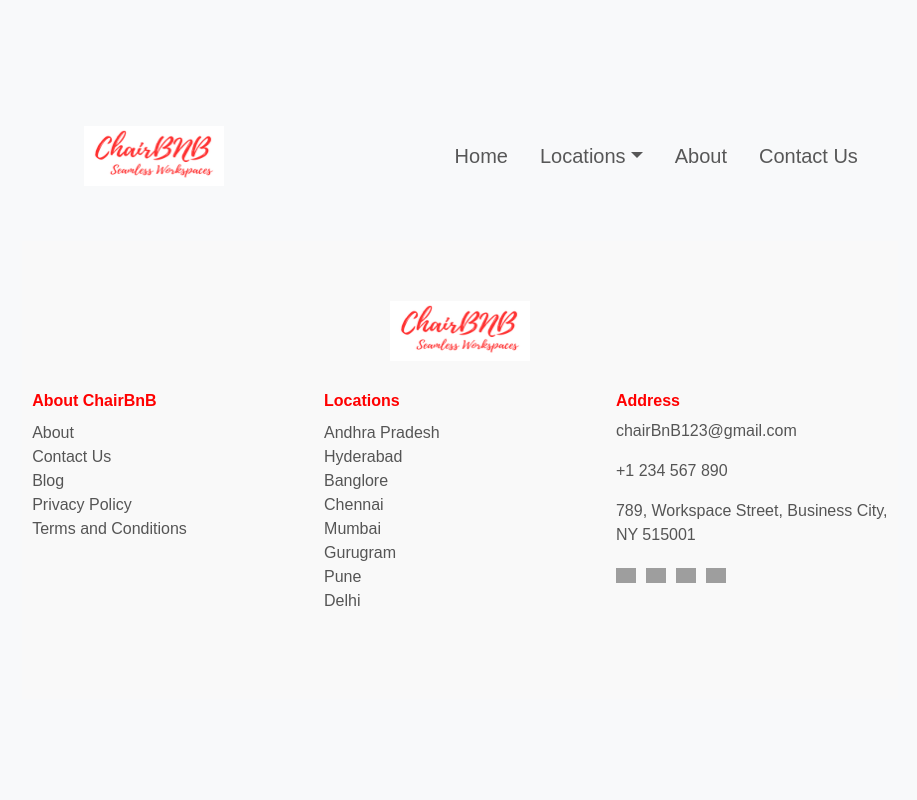
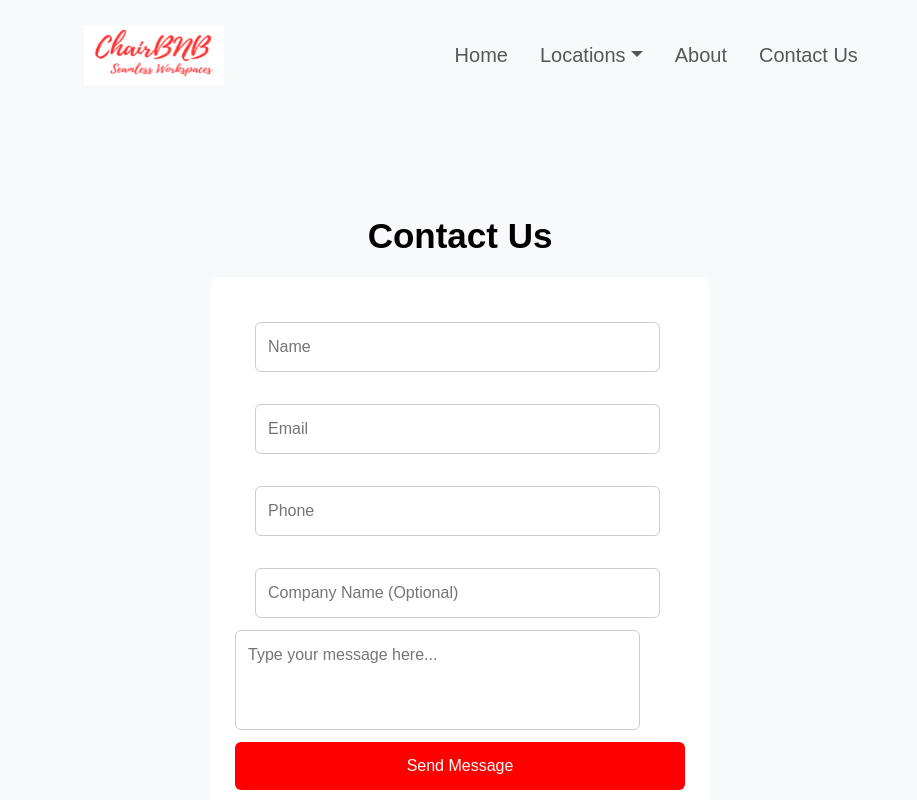
Before and after one commit to himabindu1303/ChairBnB, a React (Vite) app: page /contactus in a window 1280 px wide. Shown: the top 800 px of the page, without its empty margins (180-1097 px from the left). Built offline with nearby package versions, Linux system fonts and the light colour scheme; grey boxes are pictures that could not be loaded.

Commit message:
changes are saved

```diff
--- a/src/App.jsx
+++ b/src/App.jsx
@@ -6,6 +6,7 @@ import Carousels from './Components/Section1/Carousels.jsx'
 import Cities from './Components/Section2/Cities.jsx'
 import Amenities from './Components/Section3/Amenities.jsx'
 import Reviews from './Components/Section4/Reviews.jsx'
+
 import About from './Pages/About.jsx'
 import AndhraPradesh from './Pages/AP.jsx'
 import Hyderabad from "./Pages/Hyd.jsx"
@@ -15,7 +16,9 @@ import Mumbai from "./Pages/Mumbai.jsx"
 import Gurugram from "./Pages/Gurugram.jsx"
 import Pune from "./Pages/Pune.jsx"
 import Delhi from "./Pages/Delhi.jsx"
+
 import BookNow from './Components/BookNowPage/Booknow.jsx'
+import ContactPage from './Pages/ContactPage.jsx'
 
 function App() {
   return (
@@ -43,6 +46,8 @@ function App() {
         <Route path="/pune" element={<Pune />} />
         <Route path="/delhi" element={<Delhi />} />
 
+        <Route path="/contactus" element={<ContactPage />} />
+
         <Route path="/booking" element={<BookNow/>} />
 
       </Routes>
--- a/src/Components/Footer/Footer.css
+++ b/src/Components/Footer/Footer.css
@@ -34,12 +34,12 @@
   }
 
   .footer-div ul li a {
-    color: #555;
+    color: black;
     text-decoration: none;
   }
 
   .footer-div p {
-    color: #555;
+    color: black;
   }
 
   .icons {
--- a/src/Components/Navbar/Navbar.jsx
+++ b/src/Components/Navbar/Navbar.jsx
@@ -37,7 +37,7 @@ function Navbar() {
                                 <Link className="nav-link" to="/about">About</Link>
                             </li>
                             <li className="nav-item">
-                                <a className="nav-link" href="#">Contact Us</a>
+                            <Link className=" nav-link" to="/contactus">Contact Us</Link>
                             </li>
                             {/* <li className="nav-item admin">
                                 <a className="nav-link" href="#">Logout</a>
--- /dev/null
+++ b/src/Pages/ContactPage.css
@@ -0,0 +1,54 @@
+.container {
+    display: flex;
+    flex-direction: column;
+    align-items: center;
+    justify-content: center;
+    min-height: 100vh;
+    padding: 20px 40px;
+}
+.title {
+    font-size: 35px;
+    font-weight: bold;
+    color: black;
+    margin-bottom: 20px;
+}
+.contact-form {
+    background: white;
+    padding: 25px;
+    border-radius: 10px;
+    width: 100%;
+    max-width: 500px;
+    display: flex;
+    flex-direction: column;
+}
+input,textarea {
+    width: 90%;
+    padding: 12px;
+    margin-bottom: 12px;
+    border: 1px solid #ccc;
+    border-radius: 6px;
+    font-size: 16px;
+    outline: none;
+    box-sizing: border-box;
+}
+.contact-form textarea {
+    height: 100px;
+    resize: none;
+}
+input:focus, textarea:focus {
+    border-color: black;
+}
+.contact-form button {
+    width: 100%;
+    background: red;
+    color: white;
+    font-size: 16px;
+    padding: 12px;
+    border: none;
+    border-radius: 6px;
+    cursor: pointer;
+    transition: 0.3s;
+}
+.contact-form button:hover {
+    background-color: green;
+}
--- a/src/Pages/ContactPage.jsx
+++ b/src/Pages/ContactPage.jsx
@@ -1,16 +1,24 @@
-function ContactPage(){
+import "./ContactPage.css"
 
-    return(
+function ContactPage() {
+    return (
         <>
-         <div>
-            <input type="text" id="name" name="name" placeholder="Name" onChange={handleInput}/>
-            <input type="email" id="email" name="email" placeholder="Email" onChange={handleInput}/>
-            <input type="text" id="message" name="message" placeholder="Type the message here...." onChange={handleInput}/>
-            <button type="submit" onClick={handleSubmit}>Send Message</button>
+            <div className="container">
+                <h1 className="title">Contact Us</h1>
+                <form className="contact-form">
+                    <input type="text" name="name" placeholder="Name" required  pattern="/^[a-zA-Z]{3,}$/" />
+                    <input type="email" name="email" placeholder="Email" required pattern="/^[a-zA-Z0-9._+-]+@[a-zA-Z0-9]+\\.[a-zA-Z]{2,}$/" />
+                    <input type="tel" name="phone" placeholder="Phone" required />
+                    <input type="text" name="company" placeholder="Company Name (Optional)" />
+                    <textarea name="message" placeholder="Type your message here..." ></textarea>
+                    <button type="submit">Send Message</button>
+                </form>
+            </div>
+        </>
 
-         </div>
-        </>
     )
-
 }
 export default ContactPage
+
+// onClick={handleSubmit}
+// onChange={handleInput}
```
